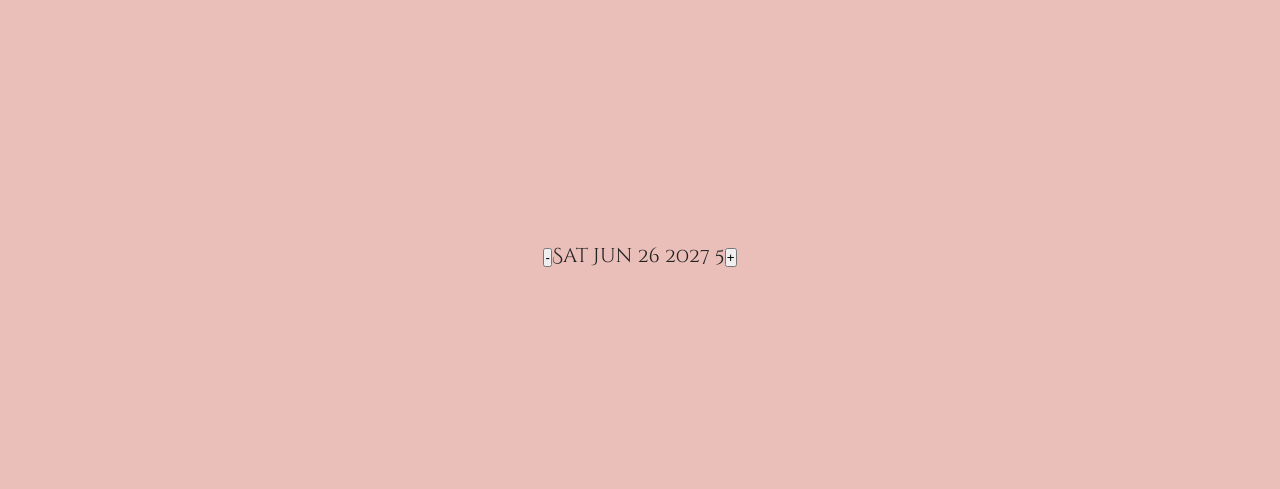
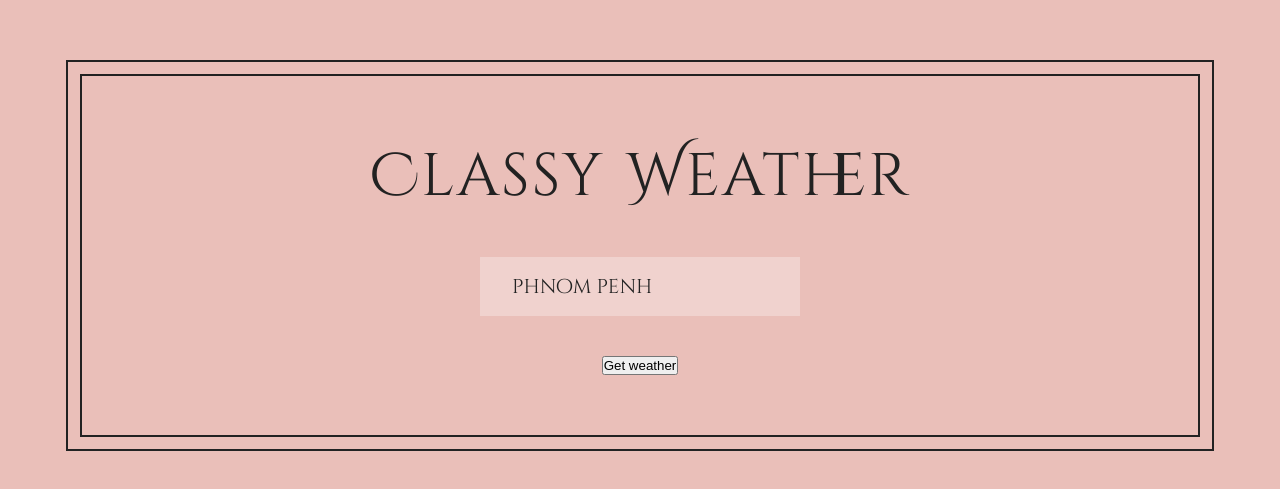
Before and after one commit to kimheang-born/07-react-classy-weather, a React (Create React App) app: page / in a window 1280 px wide. Shown: the part 145-634 px from the top of the page. Built offline with nearby package versions, Linux system fonts and the light colour scheme; the HTML template or start-up script is replaced by a standard one.

Commit message:
feat: display weather data

```diff
--- a/src/App.js
+++ b/src/App.js
@@ -1,40 +1,150 @@
 import React from 'react';
 
-class Counter extends React.Component {
+function getWeatherIcon(wmoCode) {
+  const icons = new Map([
+    [[0], '☀️'],
+    [[1], '🌤'],
+    [[2], '⛅️'],
+    [[3], '☁️'],
+    [[45, 48], '🌫'],
+    [[51, 56, 61, 66, 80], '🌦'],
+    [[53, 55, 63, 65, 57, 67, 81, 82], '🌧'],
+    [[71, 73, 75, 77, 85, 86], '🌨'],
+    [[95], '🌩'],
+    [[96, 99], '⛈'],
+  ]);
+  const arr = [...icons.keys()].find((key) => key.includes(wmoCode));
+  if (!arr) return 'NOT FOUND';
+  return icons.get(arr);
+}
+
+function convertToFlag(countryCode) {
+  const codePoints = countryCode
+    .toUpperCase()
+    .split('')
+    .map((char) => 127397 + char.charCodeAt());
+  return String.fromCodePoint(...codePoints);
+}
+
+function formatDay(dateStr) {
+  return new Intl.DateTimeFormat('en', {
+    weekday: 'short',
+  }).format(new Date(dateStr));
+}
+
+class App extends React.Component {
   constructor(props) {
     super(props);
-
-    this.state = { count: 5 };
-    this.handleDecrement = this.handleDecrement.bind(this);
-    this.handleIncrement = this.handleIncrement.bind(this);
+    this.state = {
+      location: 'phnom penh',
+      isLoading: false,
+      displayLocation: '',
+      weather: {},
+    };
+    this.fetchWeather = this.fetchWeather.bind(this);
   }
 
-  handleDecrement() {
-    this.setState((curState) => {
-      return { count: curState.count - 1 };
-    });
-  }
+  async fetchWeather() {
+    try {
+      this.setState({ isLoading: true });
 
-  handleIncrement() {
-    this.setState((curState) => {
-      return { count: curState.count + 1 };
-    });
+      // 1) Getting location (geocoding)
+      const geoRes = await fetch(
+        `https://geocoding-api.open-meteo.com/v1/search?name=${this.state.location}`
+      );
+      const geoData = await geoRes.json();
+      console.log(geoData);
+
+      if (!geoData.results) throw new Error('Location not found');
+
+      const { latitude, longitude, timezone, name, country_code } =
+        geoData.results.at(0);
+      this.setState({
+        displayLocation: `${name} ${convertToFlag(country_code)}`,
+      });
+
+      // 2) Getting actual weather
+      const weatherRes = await fetch(
+        `https://api.open-meteo.com/v1/forecast?latitude=${latitude}&longitude=${longitude}&timezone=${timezone}&daily=weathercode,temperature_2m_max,temperature_2m_min`
+      );
+      const weatherData = await weatherRes.json();
+      this.setState({ weather: weatherData.daily });
+    } catch (err) {
+      console.err(err);
+    } finally {
+      this.setState({ isLoading: false });
+    }
   }
 
   render() {
-    const date = new Date('june 21 2027');
-    date.setDate(date.getDate() + this.state.count);
+    return (
+      <div className="app">
+        <h1>Classy Weather</h1>
+        <div>
+          <input
+            type="text"
+            placeholder="Search from location..."
+            value={this.state.location}
+            onChange={(e) => this.setState({ location: e.target.value })}
+          />
+        </div>
+        <button onClick={this.fetchWeather}>Get weather</button>
 
-    return (
-      <div>
-        <button onClick={this.handleDecrement}>-</button>
-        <span>
-          {date.toDateString()} {this.state.count}
-        </span>
-        <button onClick={this.handleIncrement}>+</button>
+        {this.state.isLoading && <p className="loader">Loading...</p>}
+
+        {this.state.weather.weathercode && (
+          <Weather
+            weather={this.state.weather}
+            location={this.state.location}
+          />
+        )}
       </div>
     );
   }
 }
 
-export default Counter;
+export default App;
+
+class Weather extends React.Component {
+  render() {
+    const {
+      temperature_2m_max: max,
+      temperature_2m_min: min,
+      time: dates,
+      weathercode: code,
+    } = this.props.weather;
+
+    return (
+      <div>
+        <h2>Weather {this.props.location}</h2>
+        <ul className="weather">
+          {dates.map((date, i) => (
+            <Day
+              date={date}
+              max={max.at(i)}
+              min={min.at(i)}
+              code={code.at(i)}
+              key={date}
+              isToday={i === 0}
+            />
+          ))}
+        </ul>
+      </div>
+    );
+  }
+}
+
+class Day extends React.Component {
+  render() {
+    const { date, max, min, code, isToday } = this.props;
+    return (
+      <li className="day">
+        <span>{getWeatherIcon(code)}</span>
+        <p>{isToday ? 'Today' : formatDay(date)}</p>
+        <p>
+          {Math.floor(min)}&deg; &mdash; {Math.ceil(max)}&deg;
+        </p>
+      </li>
+    );
+  }
+}
```
